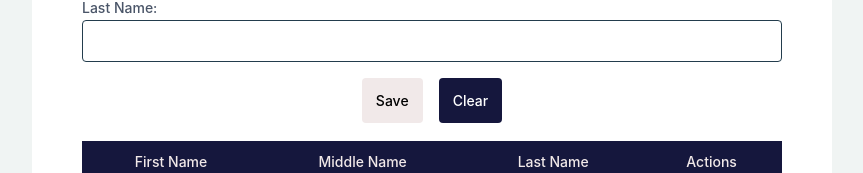
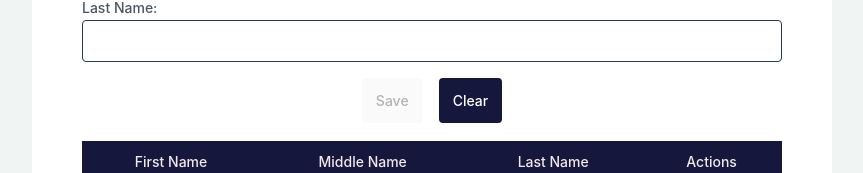
Before and after one commit to Neilhansam/Crud-PHP-React, a React (Create React App) app in the folder frontend/: page / in a window 1280 px wide. Shown: the part 316-489 px from the top of the page, without its empty margins (208-1071 px from the left). Built offline with nearby package versions, Linux system fonts and the light colour scheme; no server answers.

Commit message:
removing the background color of the save btn

```diff
--- a/frontend/src/App.css
+++ b/frontend/src/App.css
@@ -62,8 +62,7 @@ h1 {
 }
 
 .btn-Save {
- background-color: #F1E9E9;
-  color: rgb(0, 0, 0);
+
   padding: 14px;
   margin: 8px 0;
   border: none;
```
